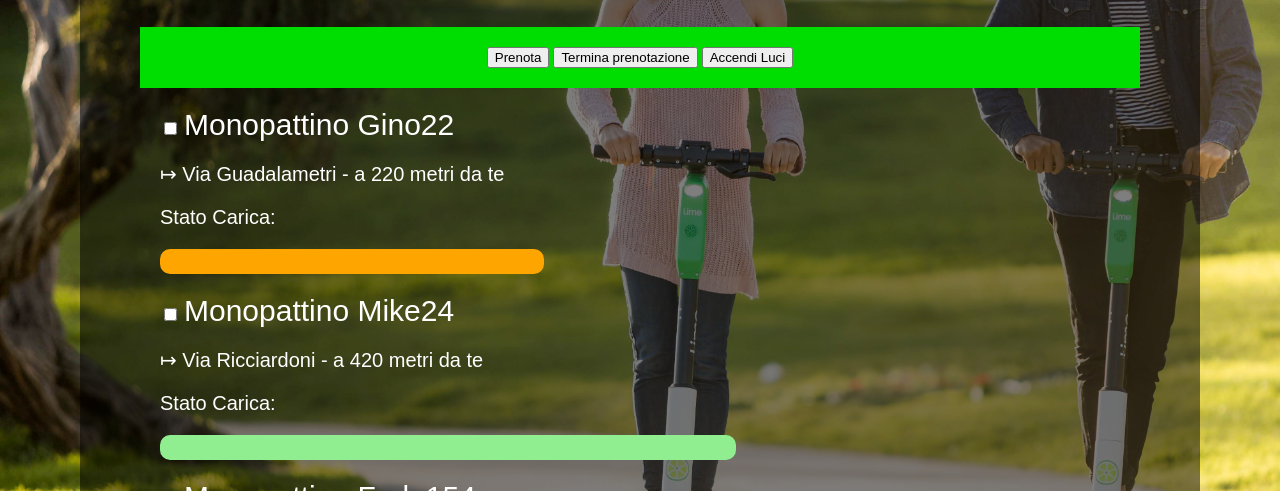
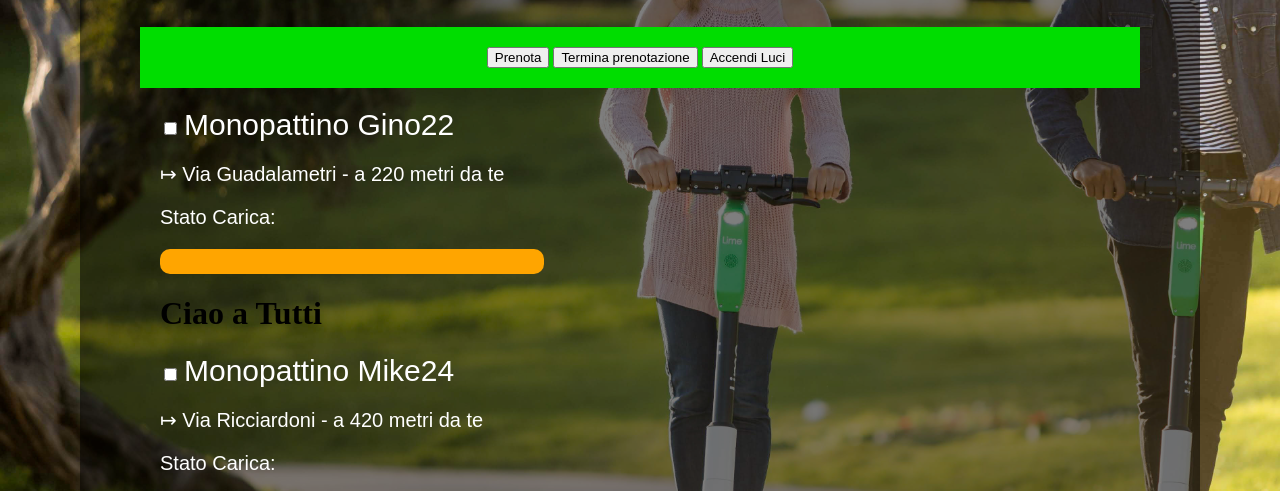
Before and after one commit to MauriPiace92/CodingChallenge, a plain HTML site: page index.html in a window 1280 px wide. Shown: the part 289-780 px from the top of the page. Drawn offline with Linux system fonts and the light colour scheme.

Commit message:
commit di prova

```diff
--- a/index.html
+++ b/index.html
@@ -31,6 +31,7 @@
         <p class="Via" >&#8614 Via Guadalametri - a 220 metri da te</p>
         <p class="stato">Stato Carica:</p>
         <p class="barra">a</p>
+        <h1>Ciao a Tutti</h1>
 
         <!-- Secondo Monopattino -->
         <input type="checkbox">
```
